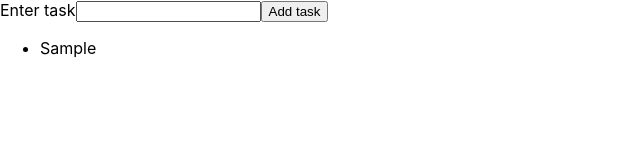
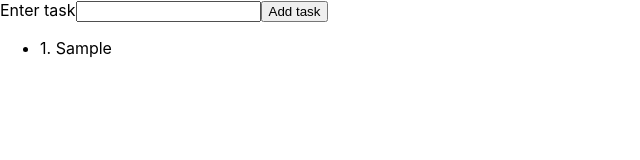
Before and after one commit to pmbechard/react-task-app, a React (Create React App) app: page / in a window 1280 px wide. Both pictures are taken after typing "Sample" into the empty fields and a click on the button "Add task". Shown: the top 160 px of the page, without its empty margins (0-640 px from the left). Built offline with nearby package versions, Linux system fonts and the light colour scheme; the HTML template or start-up script is replaced by a standard one.

Commit message:
Adds numbering feature to task list

```diff
--- a/src/components/Overview.js
+++ b/src/components/Overview.js
@@ -3,8 +3,12 @@
 
   return (
     <ul>
-      {tasks.map((task) => {
-        return <li key={task.id}>{task.text}</li>;
+      {tasks.map((task, i) => {
+        return (
+          <li key={task.id}>
+            {i + 1}. {task.text}
+          </li>
+        );
       })}
     </ul>
   );
```
